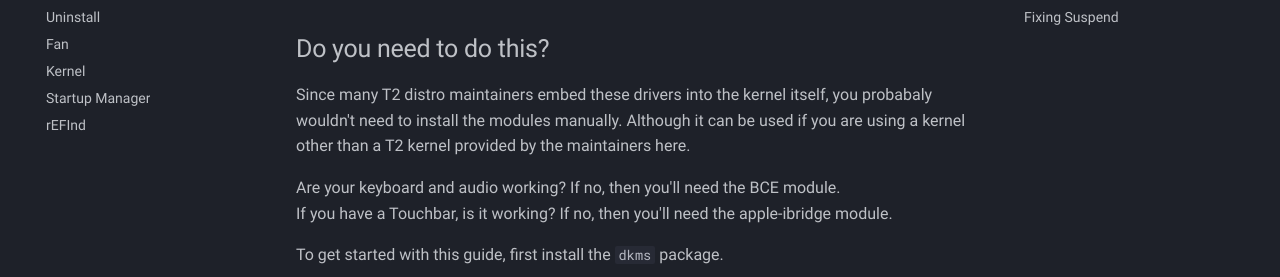
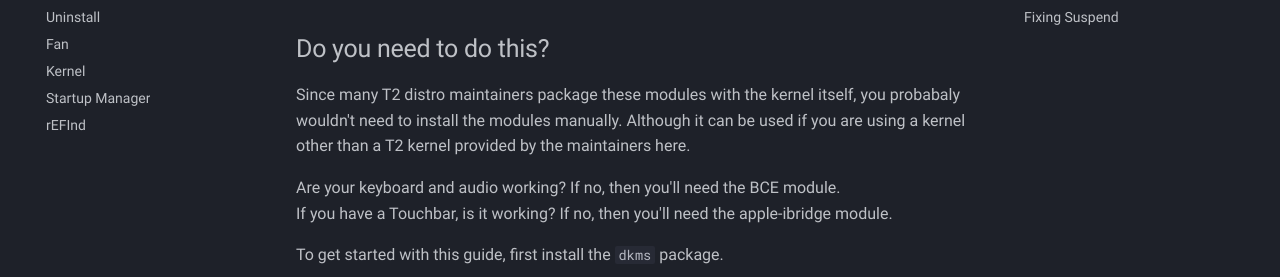
Before and after one commit to t2linux/wiki, an MkDocs documentation site: the page built from docs/guides/dkms.md, in a window 1280 px wide and 900 px high. Shown: the part 350-627 px from the top of the window. Built offline with MkDocs 1.6.1 and Material for MkDocs 9.7.7, drawn with Linux system fonts in a browser that asks for light colours; comment, search, counter and statistics services are not loaded.

Commit message:
Do the requested changes

```diff
--- a/docs/guides/dkms.md
+++ b/docs/guides/dkms.md
@@ -4,7 +4,7 @@ This page explains how to install the kernel modules for the Keyboard, Audio, To
 
 ## Do you need to do this?
 
-Since many T2 distro maintainers embed these drivers into the kernel itself, you probabaly wouldn't need to install the modules manually. Although it can be used if you are using a kernel other than a T2 kernel provided by the maintainers here.
+Since many T2 distro maintainers package these modules with the kernel itself, you probabaly wouldn't need to install the modules manually. Although it can be used if you are using a kernel other than a T2 kernel provided by the maintainers here.
 
 Are your keyboard and audio working? If no, then you'll need the BCE module.
 If you have a Touchbar, is it working? If no, then you'll need the apple-ibridge module.
```
